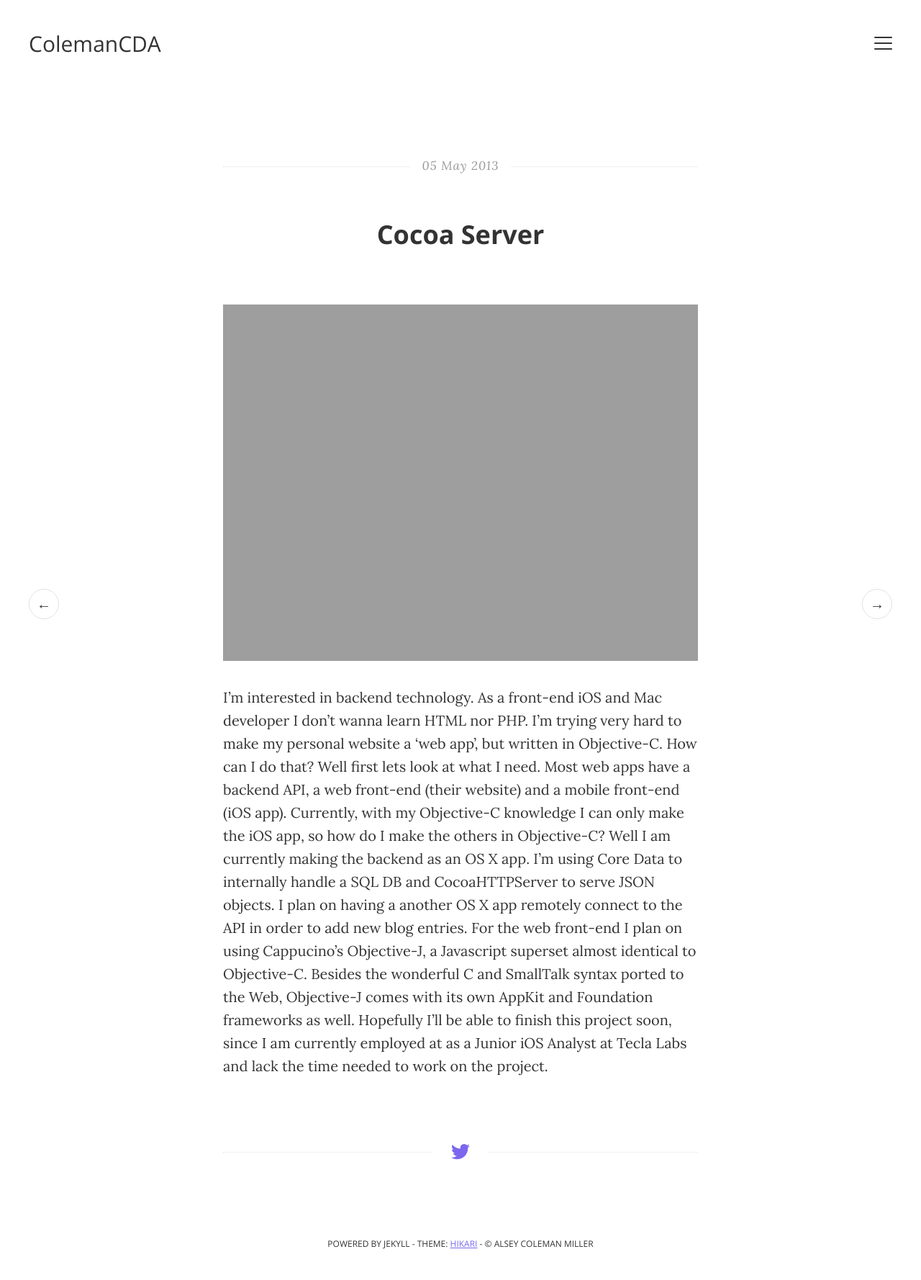
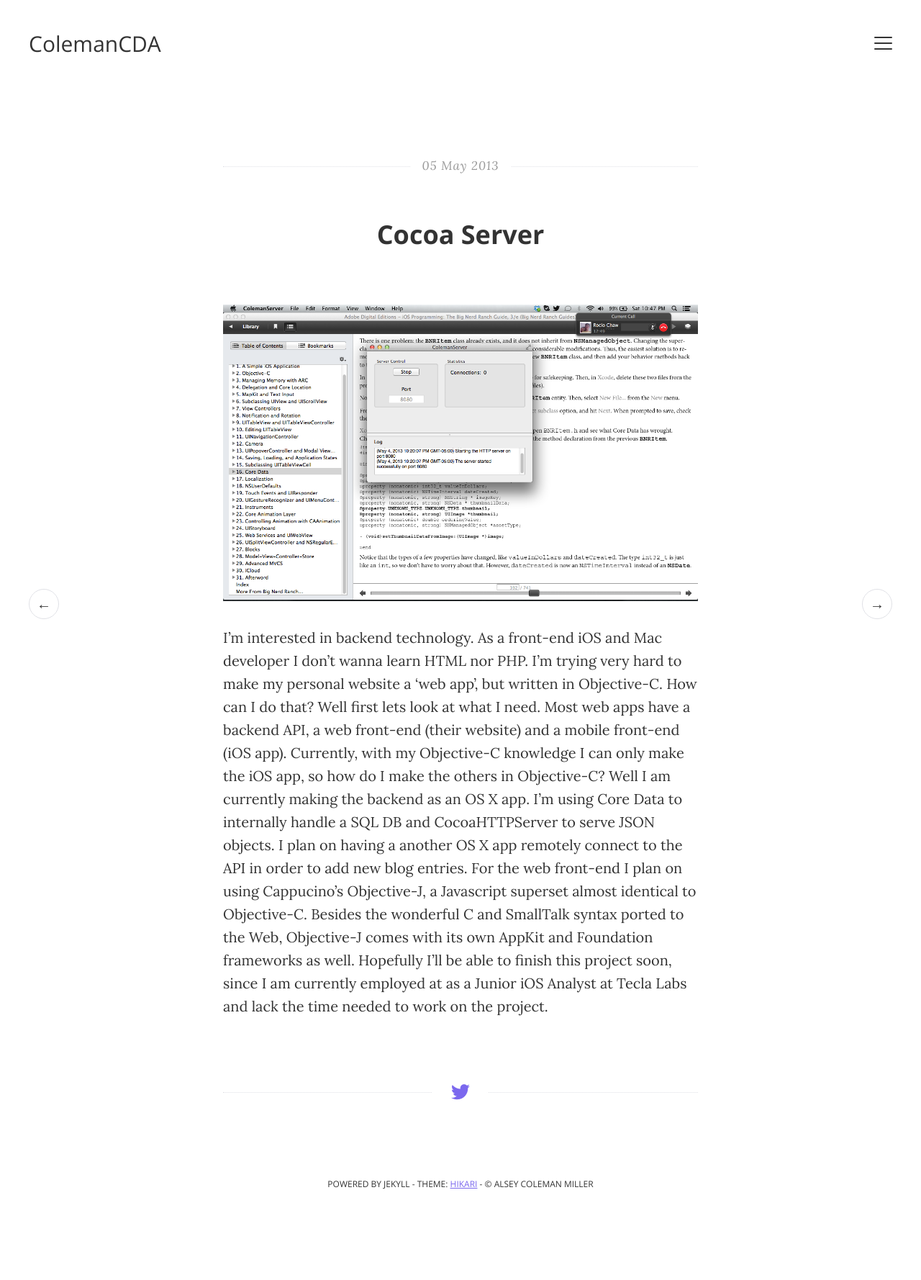
Before and after one commit to colemancda/colemancda.github.io, a Jekyll site: the page built from _posts/2013-05-05-cocoa-server.md, in a window 1280 px wide. Shown: the whole page at 72% size. Built offline with Jekyll 4.4.1, drawn with Linux system fonts in a browser that asks for light colours; after the commit the page ends 1695 px from its top, so only the background shows below that.

Commit message:
fixed broken picture link

```diff
--- a/_posts/2013-05-05-cocoa-server.md
+++ b/_posts/2013-05-05-cocoa-server.md
@@ -4,7 +4,7 @@ title:  "Cocoa Server"
 date:   2013-05-05
 categories: Job
 ---
-![Picture]({{ site.url }}/images/colemanserver.jpg)
+![Picture]({{ site.url }}/images/colemanserver.png)
 
 I’m interested in backend technology. As a front-end iOS and Mac developer I don't wanna learn HTML nor PHP. I’m trying very hard to make my personal website a ‘web app’, but written in Objective-C. How can I do that? Well first lets look at what I need. Most web apps have a backend API, a web front-end (their website) and a mobile front-end (iOS app).
 Currently, with my Objective-C knowledge I can only make the iOS app, so how do I make the others in Objective-C? Well I am currently making the backend as an OS X app. I’m using Core Data to internally handle a SQL DB and CocoaHTTPServer to serve JSON objects. I plan on having a another OS X app remotely connect to the API in order to add new blog entries. For the web front-end I plan on using Cappucino’s Objective-J, a Javascript superset almost identical to Objective-C. Besides the wonderful C and SmallTalk syntax ported to the Web, Objective-J comes with its own AppKit and Foundation frameworks as well. Hopefully I’ll be able to finish this project soon, since I am currently employed at as a Junior iOS Analyst at Tecla Labs and lack the time needed to work on the project.
```
